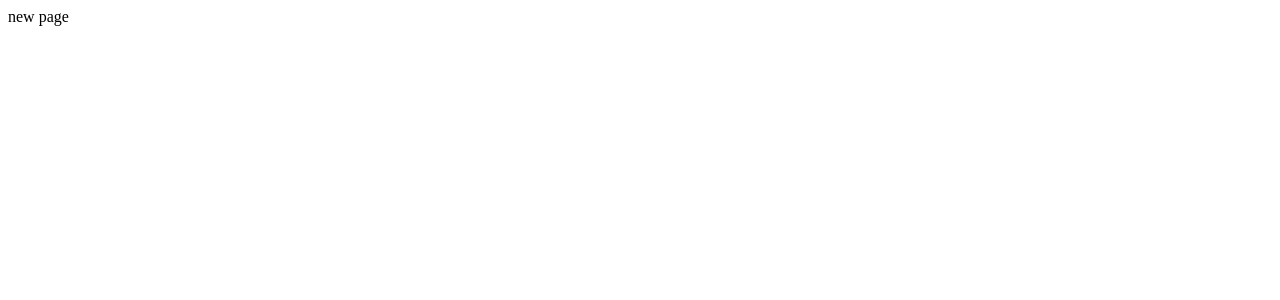
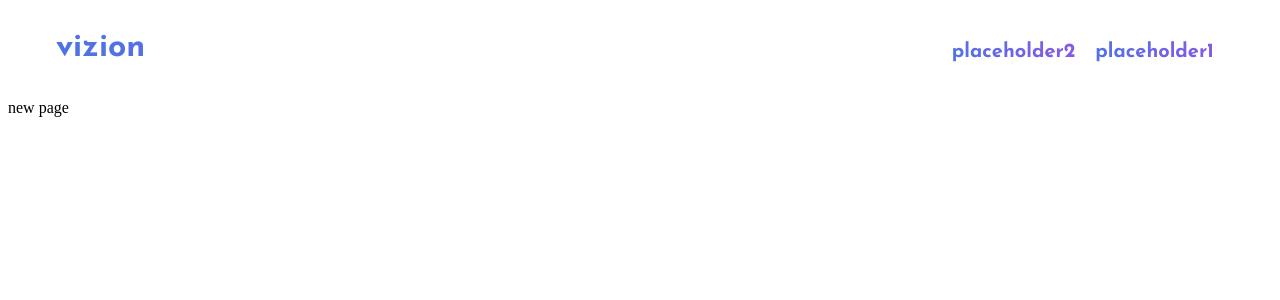
Before and after one commit to LiuAllan/vizion, a React (Create React App) app: page /placeholder in a window 1280 px wide. Shown: the top 300 px of the page. Built offline with nearby package versions, Linux system fonts and the light colour scheme.

Commit message:
underline animation for links

```diff
--- a/src/components/Navbar/Navbar.js
+++ b/src/components/Navbar/Navbar.js
@@ -13,21 +13,26 @@ const Navbar = () => {
 					<Grid container direction="row" >
 						<Grid item md={6} xs={12}>
 							<div className="logo">
-								vizion
+								<Link to={{pathname: '/'}}>
+									vizion
+								</Link>
 							</div>
 						</Grid>
 						<Grid item md={6} xs={12}>
 							<nav>
 								<ul className="links">
-									<Link to={{ pathname: '/placeholder' }}>
-										<li>placeholder1</li>
-									</Link>
-									<Link>
-										<li>placeholder2</li>
-									</Link>
-									<Link>
-										<li>placeholder3</li>
-									</Link>
+									<li>
+										<Link to={{ pathname: '/placeholder' }}>
+											placeholder1
+										</Link>
+									</li>
+
+									<li>
+										<Link to={{ pathname: '/' }}>
+											placeholder2
+										</Link>
+									</li>
+
 								</ul>
 							</nav>
 						</Grid>
--- a/src/components/Navbar/StyledNavbar.js
+++ b/src/components/Navbar/StyledNavbar.js
@@ -45,8 +45,25 @@ const StyledNavbar = styled.div`
 			font-size: 20px;
 			font-weight: 900;
 			font-family: 'Josefin Sans', sans-serif;
+			position: relative;
 		}
 
+		li a:after {
+		  background: none repeat scroll 0 0 transparent;
+		  bottom: 0;
+		  content: "";
+		  display: block;
+		  height: 2px;
+		  left: 50%;
+		  position: absolute;
+		  background: linear-gradient(to right, #4d73e6 0%, #8a56e9 100%);
+		  transition: width 0.3s ease 0s, left 0.3s ease 0s;
+		  width: 0;
+		}
+		li a:hover:after {
+		  width: 100%;
+		  left: 0;
+		}
 	}
 
 `;
--- a/src/pages/placeholder.js
+++ b/src/pages/placeholder.js
@@ -1,11 +1,15 @@
 import React from 'react';
+import Navbar from '../components/Navbar/Navbar';
 
 const Placeholder = () => {
 
 	return(
-		<div>
-			new page
-		</div>
+		<>
+			<Navbar />
+			<div>
+				new page
+			</div>
+		</>
 	);
 }
 
```
